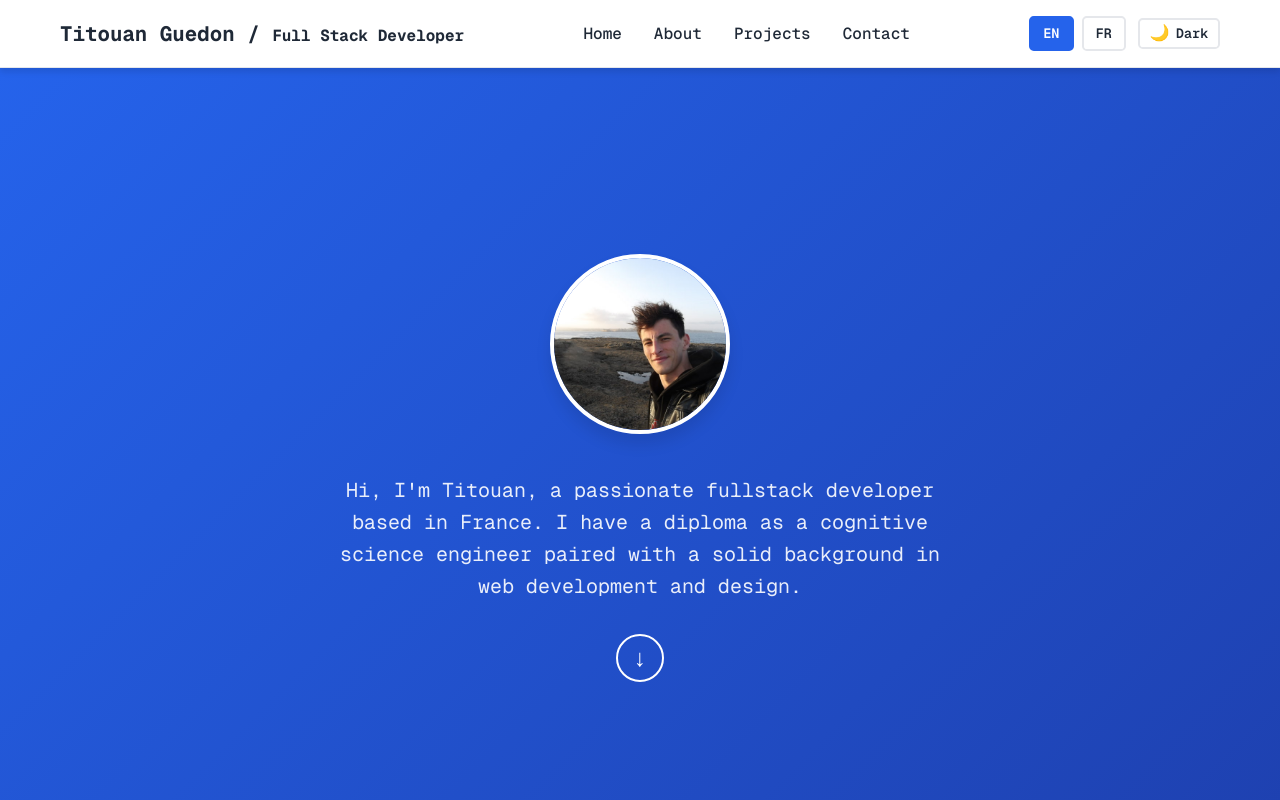
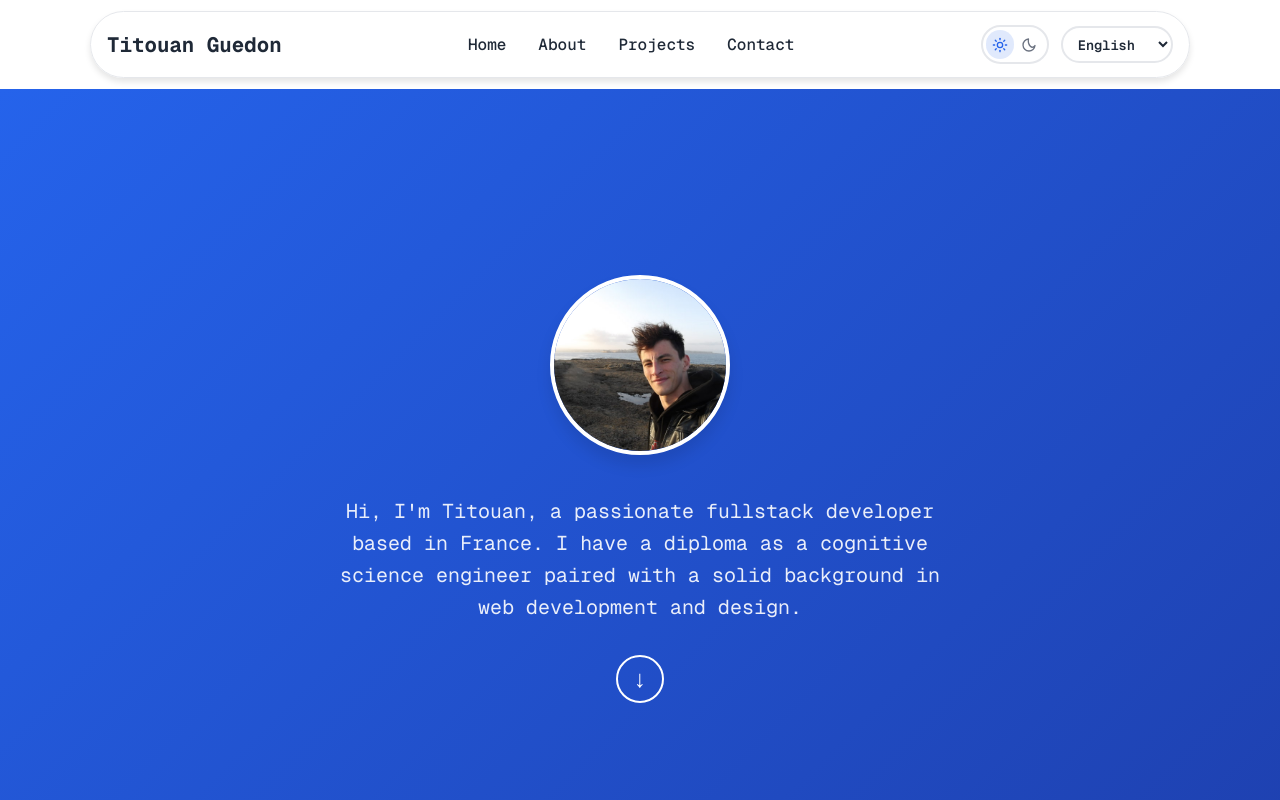
Before and after one commit to bobellobo/resume, a Vue app: page / in a window 1280 px wide. Shown: the top 800 px of the page. Built offline with nearby package versions, Linux system fonts and the light colour scheme.

Commit message:
changed navbar and switcher buttons

```diff
--- a/content/i18n/en.json
+++ b/content/i18n/en.json
@@ -1,6 +1,5 @@
 {
   "misc" : {
-    "jobTitle": "Full Stack Developer",
     "lightMode": "Light",
     "darkMode": "Dark"
   },
--- a/content/i18n/fr.json
+++ b/content/i18n/fr.json
@@ -1,6 +1,5 @@
 {
   "misc" : {
-    "jobTitle": "Développeur Full Stack",
     "lightMode": "Clair",
     "darkMode": "Sombre"
   },
--- a/src/App.vue
+++ b/src/App.vue
@@ -1,5 +1,6 @@
 <template>
   <div id="app">
+    <div class="scroll-progress" aria-hidden="true"></div>
     <Header />
     <Hero />
     <About />
@@ -32,4 +33,29 @@ const handleSelectProject = (project: Project) => {
 #app {
   width: 100%;
 }
+
+.scroll-progress {
+  position: fixed;
+  top: 0;
+  left: 0;
+  width: 100%;
+  height: 2px;
+  z-index: 2000;
+  pointer-events: none;
+  background: color-mix(in srgb, var(--primary-color) 65%, transparent);
+  transform: scaleX(0);
+  transform-origin: 0 50%;
+  animation: scroll-progress linear both;
+  animation-timeline: scroll(root block);
+}
+
+@keyframes scroll-progress {
+  from {
+    transform: scaleX(0);
+  }
+
+  to {
+    transform: scaleX(1);
+  }
+}
 </style>
--- a/src/components/Header/Header.css
+++ b/src/components/Header/Header.css
@@ -1,19 +1,26 @@
 .header {
-  background-color: var(--bg-white);
-  border-bottom: 1px solid var(--border-color);
   position: sticky;
   top: 0;
   z-index: 100;
-  box-shadow: var(--shadow);
+  display: flex;
+  justify-content: center;
+  padding: 0.7rem 20px;
+  background: transparent;
 }
 
 .navbar {
   display: flex;
   justify-content: space-between;
   align-items: center;
-  max-width: 1200px;
-  margin: 0 auto;
-  padding: 1rem 20px;
+  width: 100%;
+  max-width: 1100px;
+  margin: 0;
+  padding: 0.8rem 1rem;
+  background-color: color-mix(in srgb, var(--bg-white) 88%, transparent);
+  border: 1px solid var(--border-color);
+  border-radius: 999px;
+  box-shadow: var(--shadow);
+  backdrop-filter: blur(8px);
 }
 
 .logo {
@@ -21,12 +28,6 @@
   font-weight: 700;
   white-space: nowrap;
   flex-shrink: 0;
-}
-
-.job-title {
-  font-size: 1rem;
-  color: var(--text-dark);
-  margin-top: 0.25rem;
 }
 
 .nav-links {
@@ -57,58 +58,90 @@
 }
 
 .language-switcher {
-  display: flex;
-  gap: 0.5rem;
+  display: inline-flex;
+  align-items: center;
+  gap: 0.45rem;
 }
 
-.lang-btn {
-  background-color: transparent;
+.language-select {
+  background-color: var(--bg-white);
   color: var(--text-dark);
   border: 2px solid var(--border-color);
-  padding: 0.4rem 0.75rem;
+  padding: 0.38rem 0.7rem;
   font-size: 0.85rem;
   font-weight: 600;
   font-family: 'Geist Mono', monospace;
-  border-radius: 0.3rem;
+  border-radius: 999px;
   cursor: pointer;
   transition: all 0.3s ease;
+  min-height: 2.2rem;
 }
 
-.lang-btn:hover {
+.language-select:hover {
   border-color: var(--primary-color);
   color: var(--primary-color);
 }
 
-.lang-btn.active {
-  background-color: var(--primary-color);
-  color: var(--text-on-brand);
+.language-select:focus-visible {
   border-color: var(--primary-color);
 }
 
 .theme-btn {
+  position: relative;
   display: inline-flex;
   align-items: center;
   justify-content: center;
-  gap: 0.4rem;
   background-color: transparent;
   color: var(--text-dark);
   border: 2px solid var(--border-color);
-  border-radius: 0.3rem;
+  border-radius: 999px;
   cursor: pointer;
-  font-size: 0.85rem;
-  font-weight: 600;
-  font-family: 'Geist Mono', monospace;
-  padding: 0.35rem 0.6rem;
+  padding: 0.2rem;
   line-height: 1;
-  transition: all 0.3s ease;
+  transition: border-color 0.3s ease, color 0.3s ease;
 }
 
-.theme-icon {
-  font-size: 1rem;
+.theme-btn::before {
+  content: '';
+  position: absolute;
+  top: 3px;
+  left: 3px;
+  width: 1.8rem;
+  height: 1.8rem;
+  border-radius: 999px;
+  background-color: color-mix(in srgb, var(--primary-color) 14%, transparent);
+  transition: transform 0.25s ease;
 }
 
-.theme-label {
-  white-space: nowrap;
+.theme-btn.theme-dark::before {
+  transform: translateX(1.8rem);
+}
+
+.theme-options {
+  position: relative;
+  z-index: 1;
+  display: inline-flex;
+  align-items: center;
+}
+
+.theme-option {
+  width: 1.8rem;
+  height: 1.8rem;
+  display: inline-flex;
+  align-items: center;
+  justify-content: center;
+  color: var(--text-light);
+  transition: color 0.25s ease;
+}
+
+.theme-btn.theme-light .theme-option-light,
+.theme-btn.theme-dark .theme-option-dark {
+  color: var(--primary-color);
+}
+
+.theme-icon-svg {
+  width: 1rem;
+  height: 1rem;
 }
 
 .theme-btn:hover {
@@ -131,8 +164,7 @@
     gap: 0.5rem;
   }
 
-  .lang-btn {
-    padding: 0.35rem 0.6rem;
+  .language-select {
     min-height: 2.5rem;
   }
 
@@ -142,11 +174,16 @@
 }
 
 @media (max-width: 640px) {
+  .header {
+    padding: 0.65rem 16px;
+  }
+
   .navbar {
     flex-direction: column;
     align-items: stretch;
     gap: 0.75rem;
-    padding: 0.85rem 16px;
+    padding: 0.85rem 0.95rem;
+    border-radius: 1.05rem;
   }
 
   .logo {
@@ -175,8 +212,12 @@
 }
 
 @media (max-width: 480px) {
+  .header {
+    padding: 0.6rem 12px;
+  }
+
   .navbar {
-    padding: 0.75rem 12px;
+    padding: 0.75rem 0.8rem;
     gap: 0.65rem;
   }
 
@@ -197,20 +238,20 @@
     gap: 0.4rem;
   }
 
-  .lang-btn,
+  .language-select,
   .theme-btn {
     font-size: 0.75rem;
-    padding: 0.28rem 0.45rem;
-  }
-
-  .theme-label {
-    display: none;
+    padding: 0.2rem;
   }
 }
 
 @media (max-width: 360px) {
+  .header {
+    padding: 0.55rem 10px;
+  }
+
   .navbar {
-    padding: 0.65rem 10px;
+    padding: 0.65rem 0.7rem;
   }
 
   .job-title {
@@ -230,8 +271,8 @@
     gap: 0.3rem;
   }
 
-  .lang-btn {
-    min-width: 2rem;
+  .language-select {
+    min-width: 4.6rem;
     padding: 0.25rem 0.35rem;
     font-size: 0.68rem;
     text-align: center;
--- a/src/components/Header/Header.ts
+++ b/src/components/Header/Header.ts
@@ -2,12 +2,13 @@ import { onMounted, ref } from 'vue'
 import { useI18n } from 'vue-i18n'
 
 type Theme = 'light' | 'dark'
+type Language = 'en' | 'fr'
 
 const THEME_STORAGE_KEY = 'theme'
 
 export function useHeaderLogic() {
   const { locale } = useI18n()
-  const currentLanguage = ref(locale.value)
+  const currentLanguage = ref<Language>('en')
   const currentTheme = ref<Theme>('light')
 
   const applyTheme = (theme: Theme) => {
@@ -21,23 +22,27 @@ export function useHeaderLogic() {
   }
 
   const toggleTheme = () => {
-    const nextTheme = currentTheme.value === 'dark' ? 'light' : 'dark'
-    setTheme(nextTheme)
+    const nextTheme = currentTheme.value === 'dark' ? 'light' : 'dark';
+    setTheme(nextTheme);
   }
 
   onMounted(() => {
-    const savedTheme = localStorage.getItem(THEME_STORAGE_KEY)
-    const isStoredTheme = savedTheme === 'light' || savedTheme === 'dark'
-    const prefersDark = window.matchMedia('(prefers-color-scheme: dark)').matches
-    const initialTheme: Theme = isStoredTheme ? savedTheme : (prefersDark ? 'dark' : 'light')
+    const savedTheme = localStorage.getItem(THEME_STORAGE_KEY);
+    const isStoredTheme = savedTheme === 'light' || savedTheme === 'dark';
+    const prefersDark = window.matchMedia('(prefers-color-scheme: dark)').matches;
+    const initialTheme: Theme = isStoredTheme ? savedTheme : (prefersDark ? 'dark' : 'light');
 
-    setTheme(initialTheme)
+    setTheme(initialTheme);
+
+    const activeLocale: Language = locale.value === 'fr' ? 'fr' : 'en';
+    currentLanguage.value = activeLocale;
+    locale.value = activeLocale;
   })
 
   const switchLanguage = (lang: string) => {
-    locale.value = lang
-    currentLanguage.value = lang
-    localStorage.setItem('language', lang)
+    const nextLanguage: Language = lang === 'fr' ? 'fr' : 'en';
+    locale.value = nextLanguage;
+    currentLanguage.value = nextLanguage;
   }
 
   return {
--- a/src/components/Header/Header.vue
+++ b/src/components/Header/Header.vue
@@ -1,7 +1,7 @@
 <template>
   <header class="header">
     <nav class="navbar">
-      <div class="logo">Titouan Guedon / <span class="job-title">{{ $t('misc.jobTitle') }}</span></div>
+      <div class="logo">Titouan Guedon</div>
       <ul class="nav-links">
         <li><a href="#home">{{ $t('nav.home') }}</a></li>
         <li><a href="#about">{{ $t('nav.about') }}</a></li>
@@ -9,26 +9,51 @@
         <li><a href="#contact">{{ $t('nav.contact') }}</a></li>
       </ul>
       <div class="header-controls">
-        <div class="language-switcher">
-          <button
-            v-for="lang in ['en', 'fr']"
-            :key="lang"
-            class="lang-btn"
-            :class="{ active: currentLanguage === lang }"
-            @click="switchLanguage(lang)"
-          >
-            {{ lang.toUpperCase() }}
-          </button>
-        </div>
         <button
-          class="theme-btn"
+          :class="['theme-btn', `theme-${currentTheme}`]"
           :aria-label="currentTheme === 'dark' ? 'Switch to light theme' : 'Switch to dark theme'"
           :title="currentTheme === 'dark' ? $t('misc.lightMode') : $t('misc.darkMode')"
           @click="toggleTheme"
         >
-          <span class="theme-icon">{{ currentTheme === 'dark' ? '☀️' : '🌙' }}</span>
-          <span class="theme-label">{{ currentTheme === 'dark' ? $t('misc.lightMode') : $t('misc.darkMode') }}</span>
+          <span class="theme-options" aria-hidden="true">
+            <span class="theme-option theme-option-light">
+              <svg class="theme-icon-svg" viewBox="0 0 24 24" fill="none" xmlns="http://www.w3.org/2000/svg">
+                <circle cx="12" cy="12" r="4" stroke="currentColor" stroke-width="2" />
+                <path d="M12 2V4" stroke="currentColor" stroke-width="2" stroke-linecap="round" />
+                <path d="M12 20V22" stroke="currentColor" stroke-width="2" stroke-linecap="round" />
+                <path d="M4.93 4.93L6.34 6.34" stroke="currentColor" stroke-width="2" stroke-linecap="round" />
+                <path d="M17.66 17.66L19.07 19.07" stroke="currentColor" stroke-width="2" stroke-linecap="round" />
+                <path d="M2 12H4" stroke="currentColor" stroke-width="2" stroke-linecap="round" />
+                <path d="M20 12H22" stroke="currentColor" stroke-width="2" stroke-linecap="round" />
+                <path d="M4.93 19.07L6.34 17.66" stroke="currentColor" stroke-width="2" stroke-linecap="round" />
+                <path d="M17.66 6.34L19.07 4.93" stroke="currentColor" stroke-width="2" stroke-linecap="round" />
+              </svg>
+            </span>
+            <span class="theme-option theme-option-dark">
+              <svg class="theme-icon-svg" viewBox="0 0 24 24" fill="none" xmlns="http://www.w3.org/2000/svg">
+                <path
+                  d="M21 12.79A9 9 0 1 1 11.21 3c0 0-1.21 6.79 2.79 10.79S21 12.79 21 12.79Z"
+                  stroke="currentColor"
+                  stroke-width="2"
+                  stroke-linecap="round"
+                  stroke-linejoin="round"
+                />
+              </svg>
+            </span>
+          </span>
         </button>
+        <div class="language-switcher">
+          <select
+            id="language-select"
+            class="language-select"
+            :value="currentLanguage"
+            aria-label="Select language"
+            @change="switchLanguage(($event.target as HTMLSelectElement).value)"
+          >
+            <option value="en">English</option>
+            <option value="fr">Français</option>
+          </select>
+        </div>
       </div>
     </nav>
   </header>
--- a/src/main.ts
+++ b/src/main.ts
@@ -14,7 +14,7 @@ document.documentElement.setAttribute('data-theme', initialTheme)
 
 const i18n = createI18n({
   legacy: false,
-  locale: localStorage.getItem('language') || 'en',
+  locale: 'en',
   fallbackLocale: 'en',
   messages: {
     en: enMessages,
```
